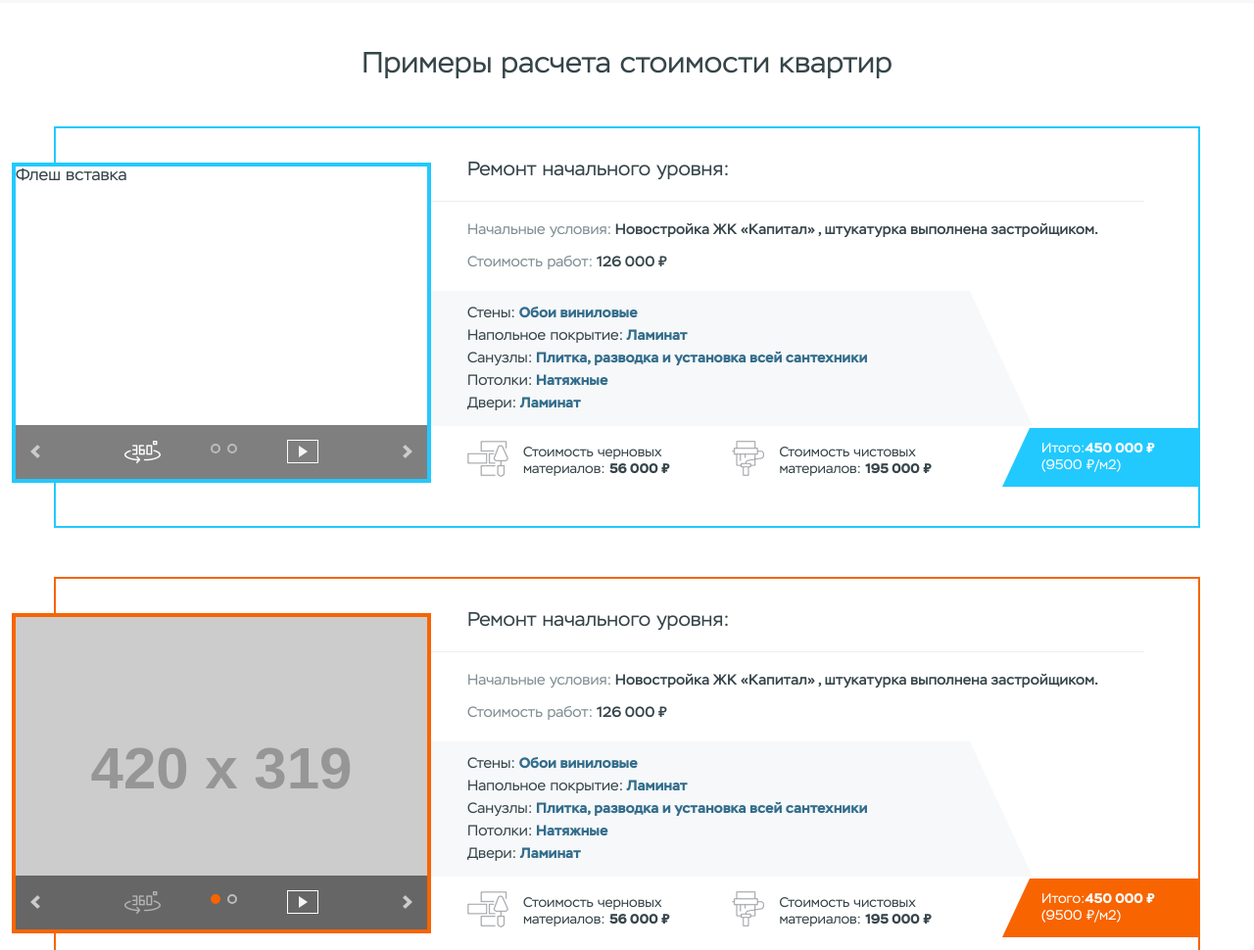
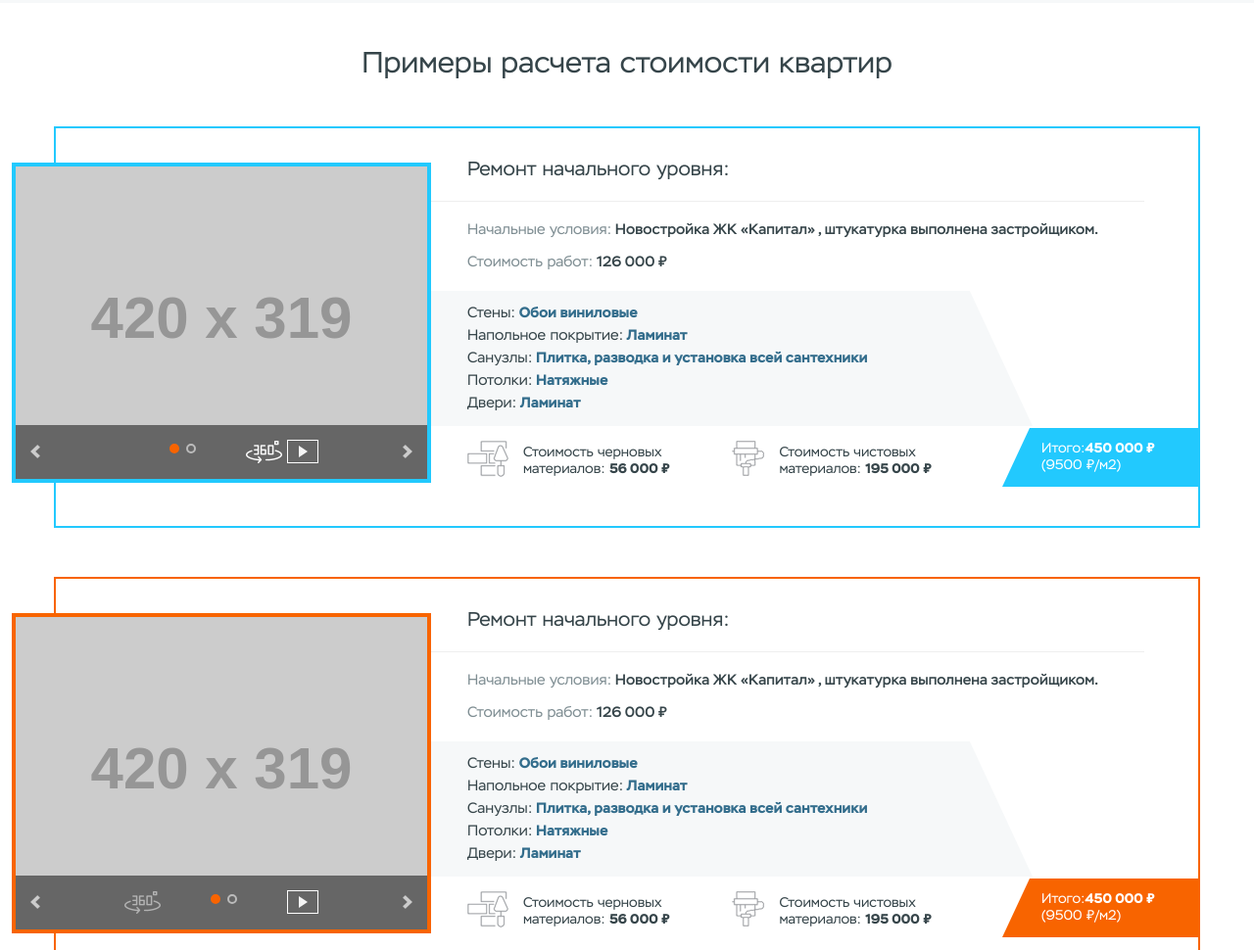
Before and after one commit to diamant1991/muller, a plain HTML site: page portfolio-cost.html in a window 1280 px wide. Shown: the part 1295-2265 px from the top of the page at 98% size. Drawn offline with Linux system fonts and the light colour scheme; placeholder pictures from the web are drawn by us.

Commit message:
слайдер правка

```diff
--- a/portfolio-cost.html
+++ b/portfolio-cost.html
@@ -217,13 +217,13 @@
                 <div class="calculation__slider__test">
                   <ul class="bxslider" id="calc-slider">
                     <li>
-                      Флеш вставка
+                      <img src="https://placehold.it/420x319" alt="">
                     </li>
                     <li>
                       <img src="https://placehold.it/420x319" alt="">
                     </li>
                     <li>
-                      <img src="https://placehold.it/420x319" alt="">
+                      Флеш вставка
                     </li>
                     <li>
                       <div class="calculation-video">
@@ -236,15 +236,15 @@
                       <div id="calc-prev" class="calc-prev"></div>
                     </div>
                     <div class="calculation__slider__pager" id="calculation-pager">
-                      <div class="pager-360 middle">
-                        <a data-slide-index="0" href="">
-                          <span class="icon-360"></span>
+                      <div class="pager-img middle">
+                        <a data-slide-index="0" class="pager-dot middle active" href="">
+                        </a>
+                        <a data-slide-index="1" class="pager-dot middle" href="">
                         </a>
                       </div>
-                      <div class="pager-img middle">
-                        <a data-slide-index="1" class="pager-dot middle active" href="">
-                        </a>
-                        <a data-slide-index="2" class="pager-dot middle" href="">
+                      <div class="pager-360 middle">
+                        <a data-slide-index="2" href="">
+                          <span class="icon-360"></span>
                         </a>
                       </div>
                       <div class="pager-video middle">
```
